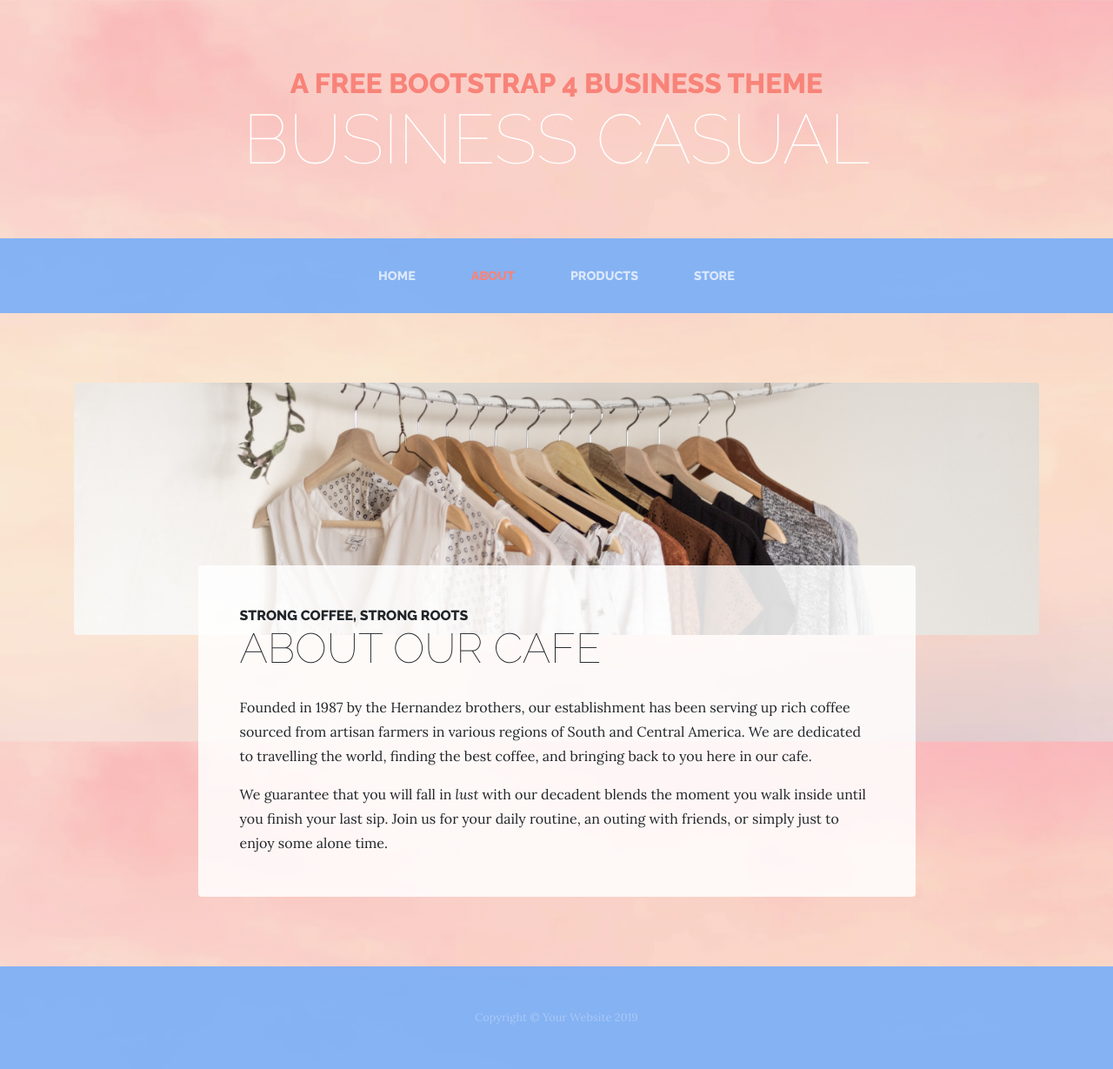
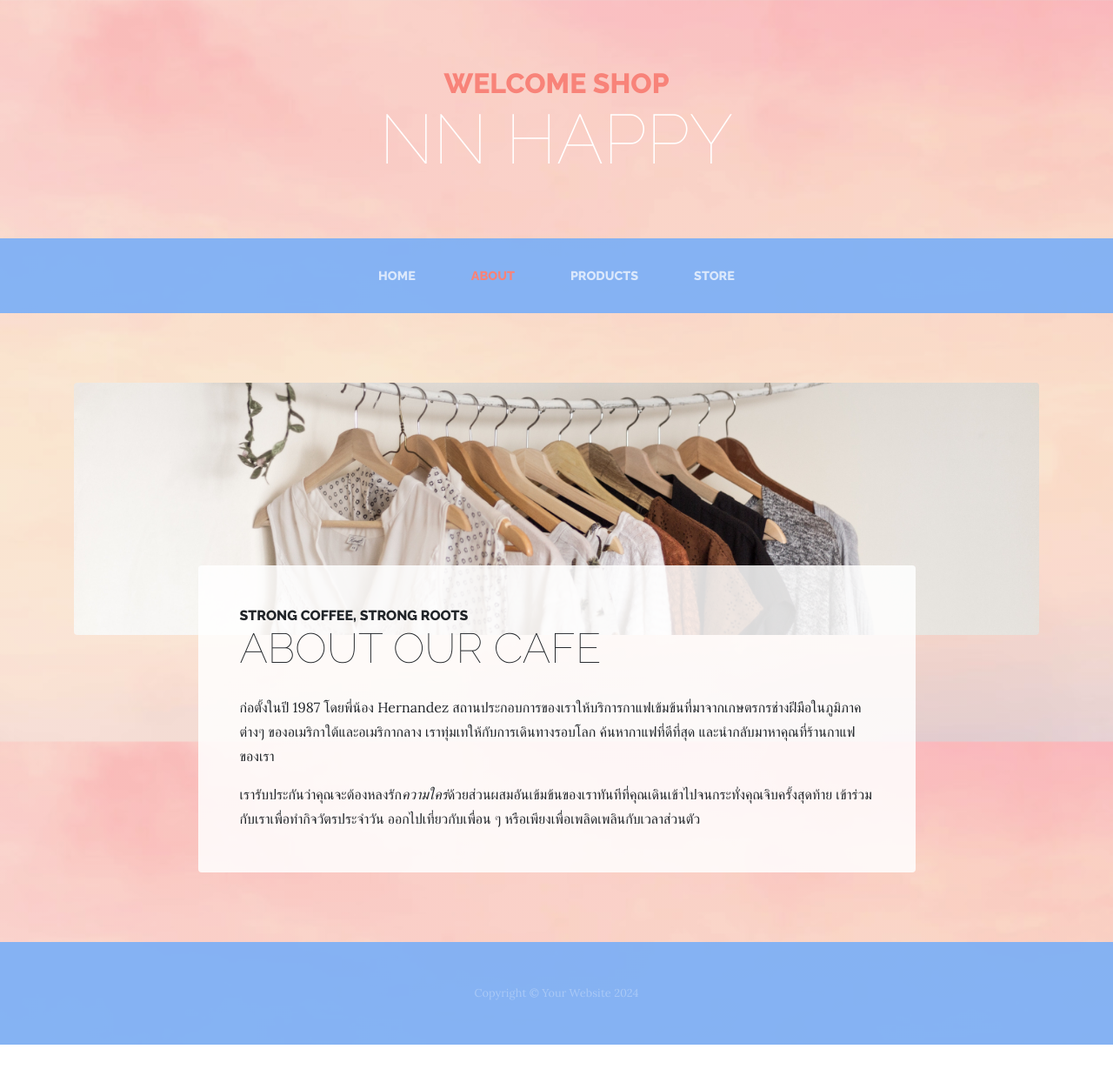
Before and after one commit to 1166109060754Boonyapa/-nnpm, a website: page about.html in a window 1280 px wide. Shown: the whole page at 87% size. After the commit the page ends 1201 px from the top, so only its background shows below. Drawn offline with Linux system fonts and the light colour scheme.

Commit message:
wannaporn

```diff
--- a/about.html
+++ b/about.html
@@ -8,7 +8,7 @@
   <meta name="description" content="">
   <meta name="author" content="">
 
-  <title>Business Casual - Start Bootstrap Theme</title>
+  <title>NN HAPPY SHOP</title>
 
   <!-- Bootstrap core CSS -->
   <link href="vendor/bootstrap/css/bootstrap.min.css" rel="stylesheet">
@@ -25,8 +25,8 @@
 <body>
 
   <h1 class="site-heading text-center text-white d-none d-lg-block">
-    <span class="site-heading-upper text-primary mb-3">A Free Bootstrap 4 Business Theme</span>
-    <span class="site-heading-lower">Business Casual</span>
+    <span class="site-heading-upper text-primary mb-3">WELCOME SHOP</span>
+    <span class="site-heading-lower">NN HAPPY</span>
   </h1>
 
   <!-- Navigation -->
@@ -68,8 +68,8 @@
                 <span class="section-heading-upper">Strong Coffee, Strong Roots</span>
                 <span class="section-heading-lower">About Our Cafe</span>
               </h2>
-              <p>Founded in 1987 by the Hernandez brothers, our establishment has been serving up rich coffee sourced from artisan farmers in various regions of South and Central America. We are dedicated to travelling the world, finding the best coffee, and bringing back to you here in our cafe.</p>
-              <p class="mb-0">We guarantee that you will fall in <em>lust</em> with our decadent blends the moment you walk inside until you finish your last sip. Join us for your daily routine, an outing with friends, or simply just to enjoy some alone time.</p>
+              <p>ก่อตั้งในปี 1987 โดยพี่น้อง Hernandez สถานประกอบการของเราให้บริการกาแฟเข้มข้นที่มาจากเกษตรกรช่างฝีมือในภูมิภาคต่างๆ ของอเมริกาใต้และอเมริกากลาง เราทุ่มเทให้กับการเดินทางรอบโลก ค้นหากาแฟที่ดีที่สุด และนำกลับมาหาคุณที่ร้านกาแฟของเรา</p>
+              <p class="mb-0">เรารับประกันว่าคุณจะต้องหลงรัก<em>ความใคร่</em>ด้วยส่วนผสมอันเข้มข้นของเราทันทีที่คุณเดินเข้าไปจนกระทั่งคุณจิบครั้งสุดท้าย เข้าร่วมกับเราเพื่อทำกิจวัตรประจำวัน ออกไปเที่ยวกับเพื่อน ๆ หรือเพียงเพื่อเพลิดเพลินกับเวลาส่วนตัว</p>
             </div>
           </div>
         </div>
@@ -79,7 +79,7 @@
 
   <footer class="footer text-faded text-center py-5">
     <div class="container">
-      <p class="m-0 small">Copyright &copy; Your Website 2019</p>
+      <p class="m-0 small">Copyright &copy; Your Website 2024</p>
     </div>
   </footer>
 
```
